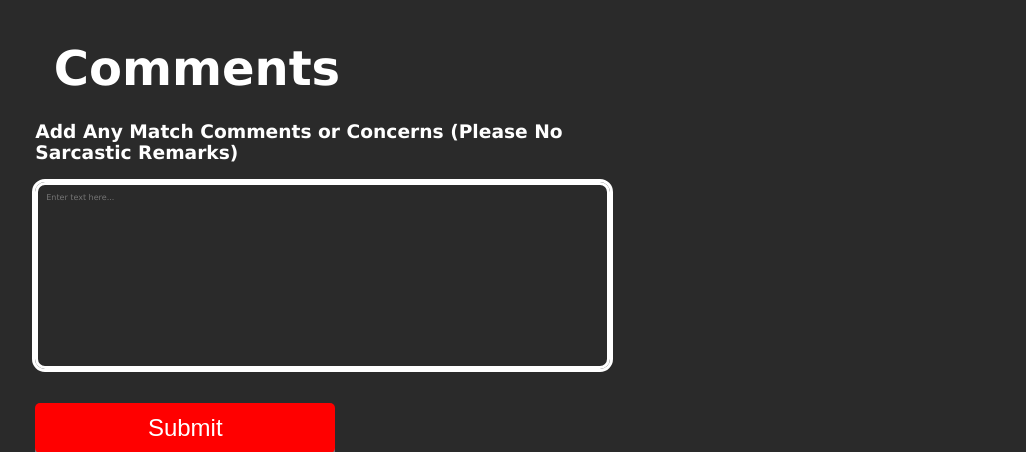
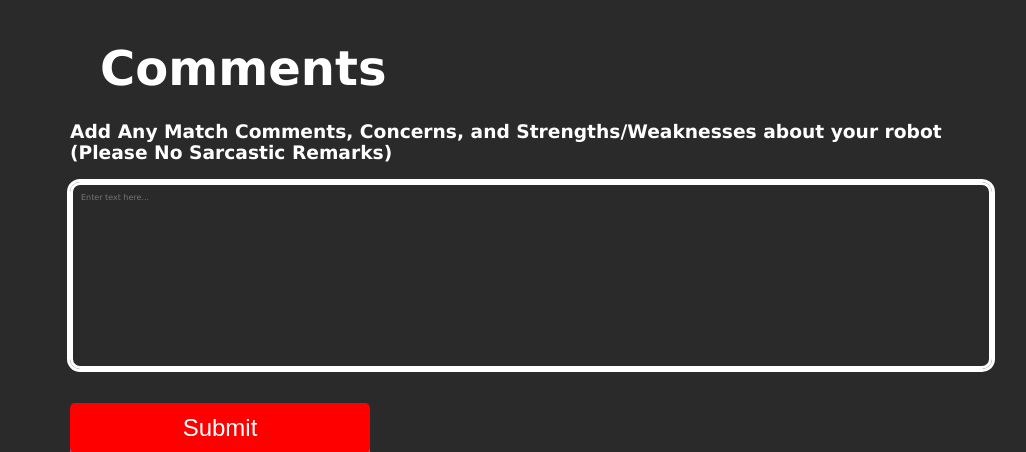
Before and after one commit to cavineers/ScoutingApp2023, a Flask app: template templates/2023/result.html in a window 1280 px wide. Shown: the top 452 px of the page, without its empty margins (28-1054 px from the left). Run offline with Flask 3, Linux system fonts and the light colour scheme; the template is opened without the code that fills it, so the values that code supplies are empty.

Commit message:
added a small change to the results page

```diff
--- a/templates/2023/result.html
+++ b/templates/2023/result.html
@@ -12,7 +12,7 @@
     <div>
         <h1>Comments</h1>
         <div class="commentboxes">
-            <p>Add Any Match Comments or Concerns (Please No Sarcastic Remarks)</p>
+            <p>Add Any Match Comments, Concerns, and Strengths/Weaknesses about your robot (Please No Sarcastic Remarks)</p>
             <textarea id="commentarea1" class="commentarea" placeholder="Enter text here..."></textarea>
             <br>
             <button class="submit" id="finishButton">Submit</button>
```
